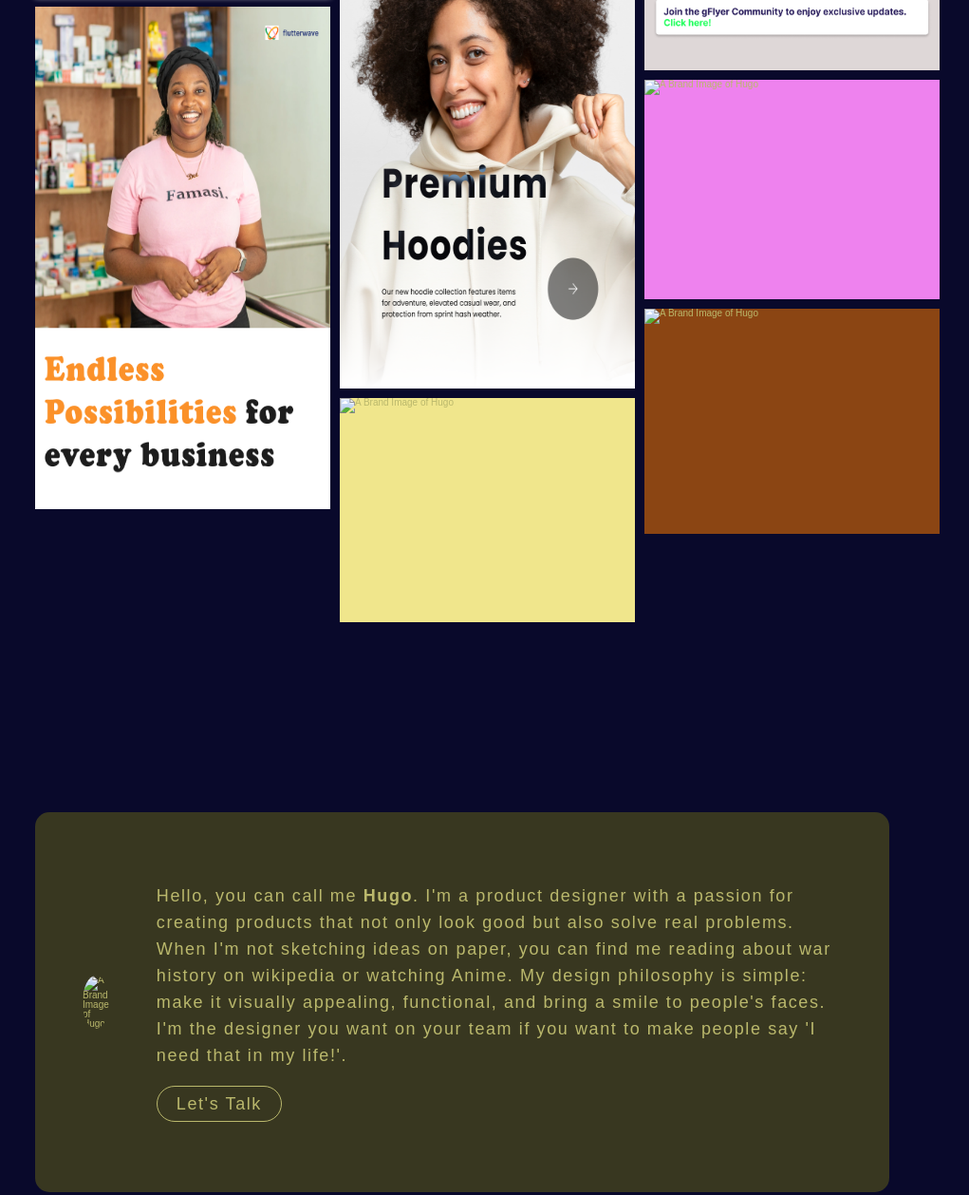
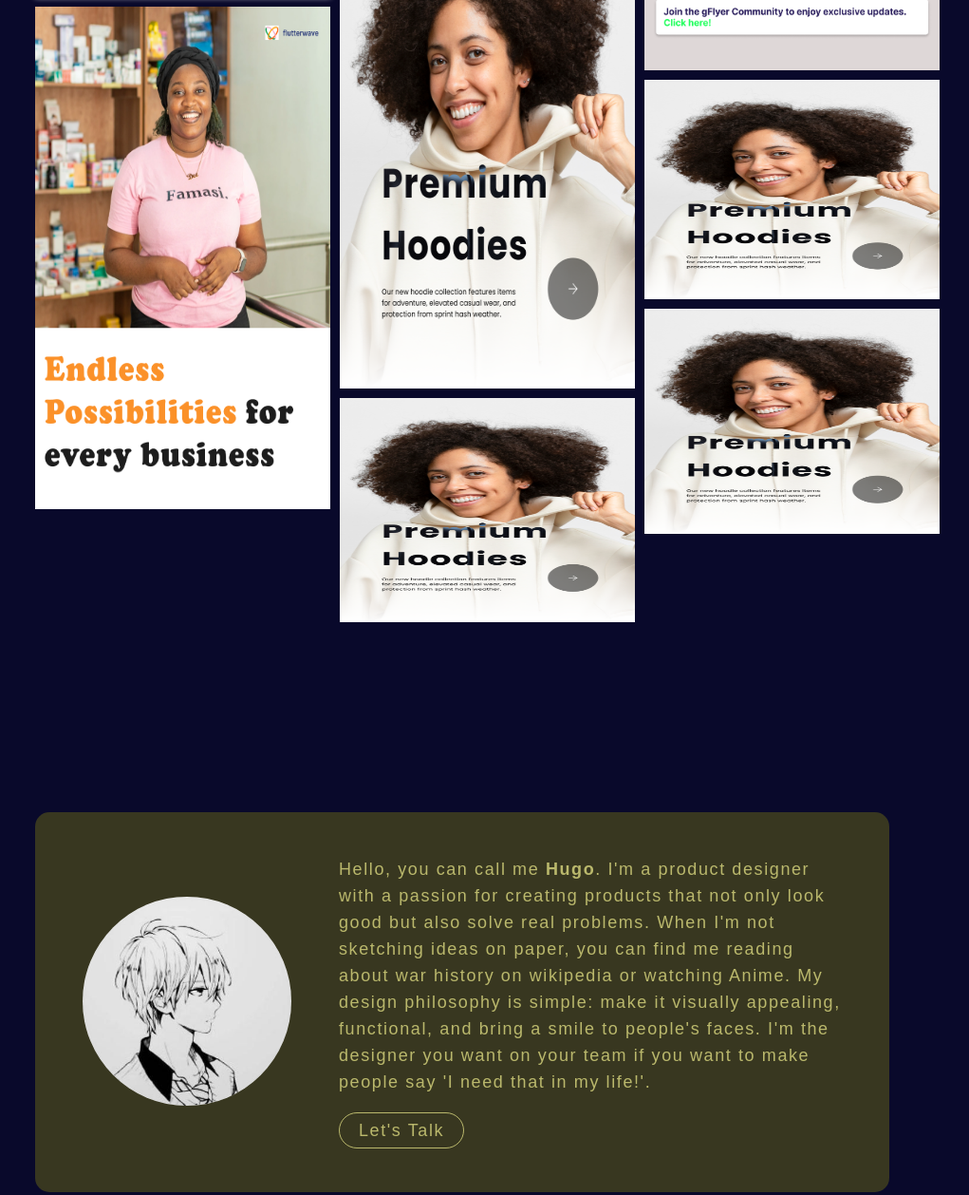
Before and after one commit to Herbalist001/Hugo-Ofoegbu, a plain HTML site: page index.html in a window 1280 px wide. Shown: the part 1842-3100 px from the top of the page at 95% size, without its empty margins (163-1184 px from the left). Drawn offline with nearby package versions, Linux system fonts and the light colour scheme; some packages are replaced by stand-ins of ours; the site is published under a folder, as on GitHub Pages, so addresses that start at the root find nothing; a script that the page names is missing; a web font is replaced by a local one.

Commit message:
Update index.html

```diff
--- a/index.html
+++ b/index.html
@@ -165,7 +165,7 @@
               </div>
             </div>
             <div class="templates-5">
-              <img src="/Img/template 1.png" alt="A Brand Image of Hugo" />
+              <img src="Img/template 1.png" alt="A Brand Image of Hugo" />
             </div>
           </div>
 
@@ -177,10 +177,10 @@
               <img src="/Img/template 1.png" alt="A Brand Image of Hugo" />
             </div> -->
             <div class="templates-8">
-              <img src="/Img/template 1.png" alt="A Brand Image of Hugo" />
+              <img src="Img/template 1.png" alt="A Brand Image of Hugo" />
             </div>
             <div class="templates-9">
-              <img src="/Img/template 1.png" alt="A Brand Image of Hugo" />
+              <img src="Img/template 1.png" alt="A Brand Image of Hugo" />
             </div>
           </div>
         </div>
@@ -189,7 +189,7 @@
       <section class="Section-about-me" id="About-me">
         <div class="card">
           <div>
-            <img class="Hugo" src="/Img/Hugo.jpg" alt="A Brand Image of Hugo" />
+            <img class="Hugo" src="Img/Hugo.jpg" alt="A Brand Image of Hugo" />
           </div>
           <div class="Text">
             <p>
```
